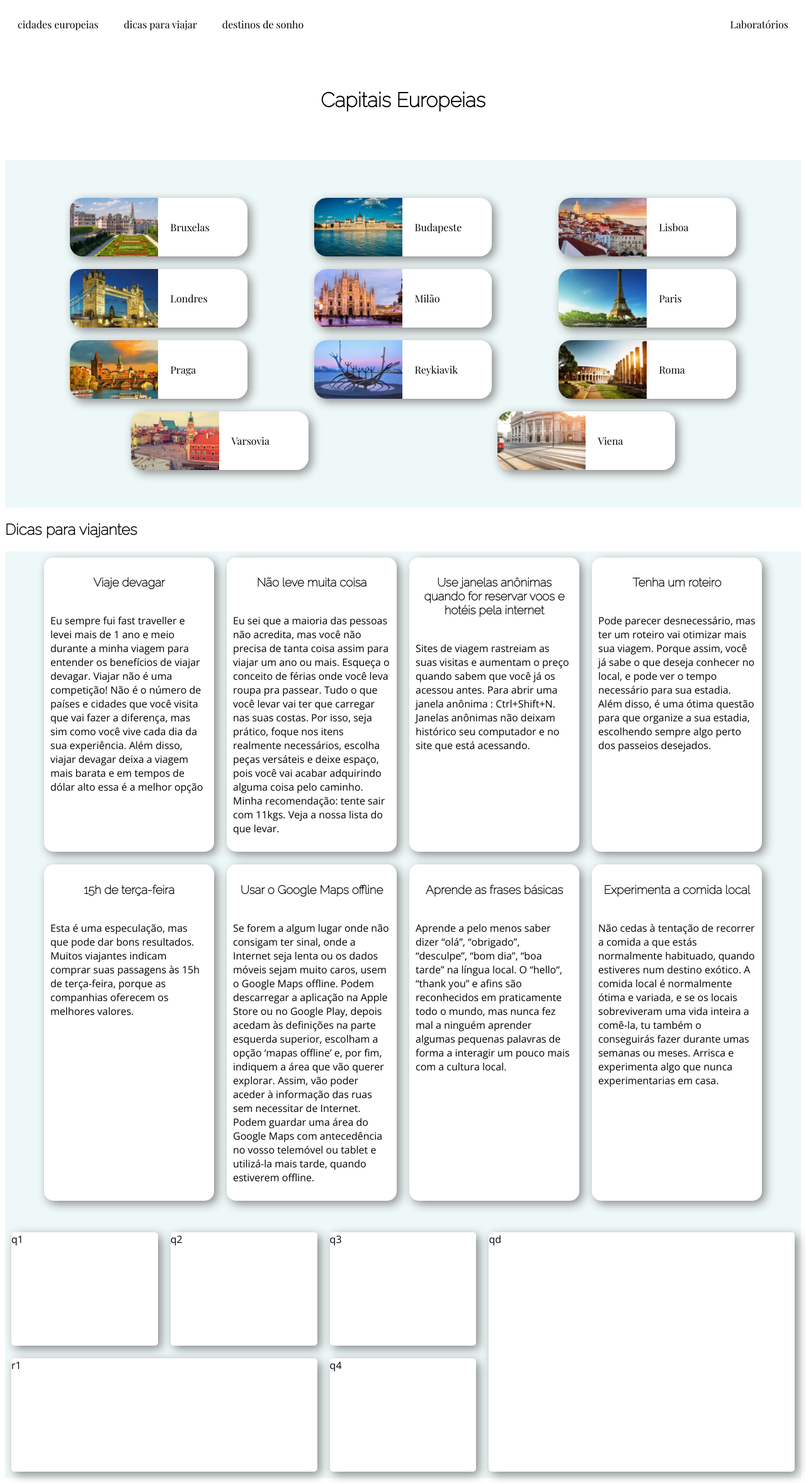
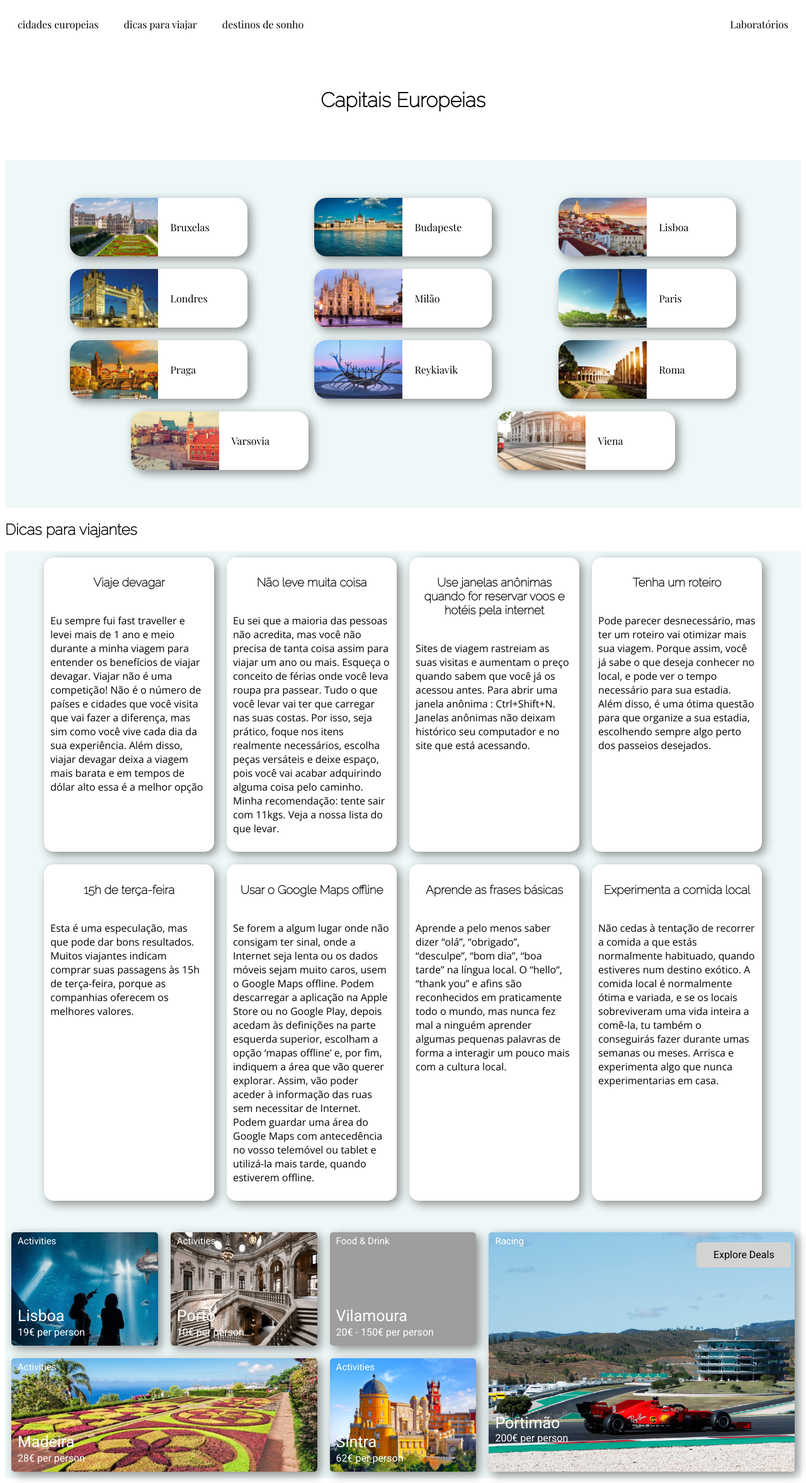
Before and after one commit to telmo-a22001972/pw-labs-telmopanacas-a22001972, a PHP site: page /lab4/index.html in a window 1280 px wide. Shown: the whole page at 63% size. Run offline with PHP 8.4, Linux system fonts and the light colour scheme; grey boxes are pictures that could not be loaded.

Commit message:
Quase tudo feito, bora bora bora bora

```diff
--- a/lab4/estilos.css
+++ b/lab4/estilos.css
@@ -117,8 +117,7 @@
 
 }
 .dicas_grid > div {
-    font-family: 'Open Sans', sans-serif;
-    background: white;
+
     margin: 10px;
     border-radius: 5px;
     box-shadow: 5px 5px 15px #888888;
@@ -126,20 +125,96 @@
 }
 .quadrado1 {
     grid-area: quadrado1;
-    /*height: 200px;*/
+    background-image: url("images/oceanario.png");
+    height: 180px;
+    background-size: cover;
+    border-radius: 5px;
+
 }
 .quadrado2 {
     grid-area: quadrado2;
+    background-image: url("images/palacio_da_bolsa.png");
+    height: 180px;
+    background-size: cover;
+    border-radius: 5px;
 }
 .quadrado3 {
     grid-area: quadrado3;
+    background-image: url("images/vilamoura.png");
+    height: 180px;
+    background-size: cover;
+    border-radius: 5px;
 }
 .quadrado4 {
     grid-area: quadrado4;
+    background-image: url("images/sintra.png");
+    height: 180px;
+    background-size: cover;
+    border-radius: 5px;
 }
+
 .retangulo1 {
     grid-area: retangulo1;
+    background-image: url("images/madeira.png");
+    height: 180px;
+    background-size: cover;
+    border-radius: 5px;
 }
 .quadrado_direita {
     grid-area: quadrado_direita;
+    background-image: url("images/img.png");
+    background-size: cover;
+    border-radius: 5px;
 }
+
+
+
+.tipo_destino {
+    font-family: 'Roboto', sans-serif;
+    position: relative;
+    color: white;
+    font-size: 15px;
+    top: 5px; left: 10px;
+}
+
+.nome_destino {
+    font-family: 'Roboto', sans-serif;
+    position: relative;
+    color: white;
+    top: 100px; left: 10px;
+    font-size: 25px;
+}
+
+.info {
+    font-family: 'Roboto', sans-serif;
+    position: relative;
+    color: white;
+    top: 102px; left: 10px;
+}
+
+.nome_destino_qd {
+    font-family: 'Roboto', sans-serif;
+    position: relative;
+    color: white;
+    top: 270px; left: 10px;
+    font-size: 25px;
+}
+
+.info_qd {
+    font-family: 'Roboto', sans-serif;
+    position: relative;
+    color: white;
+    top: 270px; left: 10px;
+}
+
+.butao_qd {
+    font-family: 'Roboto', sans-serif;
+    position: relative;
+    bottom: 50px; left: 330px;
+    background-color: lightgray;
+    width: 150px;
+    height: 40px;
+    text-align: center;
+    padding-top: 10px;
+    border-radius: 5px;
+}
--- a/lab4/index.html
+++ b/lab4/index.html
@@ -10,7 +10,9 @@
     <link rel="preconnect" href="https://fonts.googleapis.com">
     <link rel="preconnect" href="https://fonts.gstatic.com" crossorigin>
     <link href="https://fonts.googleapis.com/css2?family=Open+Sans:wght@300&family=Playfair+Display&family=Raleway:wght@100&display=swap" rel="stylesheet">
-
+    <style>
+        @import url('https://fonts.googleapis.com/css2?family=Roboto&display=swap');
+    </style>
 </head>
 <body>
 
@@ -122,12 +124,47 @@ Podem guardar uma área do Google Maps com antecedência no vosso telemóvel ou
     </div>
 
     <div class="dicas_grid">
-        <div class="quadrado1">q1</div>
-        <div class="quadrado2">q2</div>
-        <div class="quadrado3">q3</div>
-        <div class="retangulo1">r1</div>
-        <div class="quadrado4">q4</div>
-        <div class="quadrado_direita">qd</div>
+        <div class="quadrado1">
+            <div class="tipo_destino">Activities</div>
+            <div class="nome_destino">Lisboa</div>
+            <div class="info">19€ per person</div>
+        </div>
+        <div class="quadrado2">
+            <div class="q2_image">
+                <div class="tipo_destino">Activities</div>
+                <div class="nome_destino">Porto</div>
+                <div class="info">10€ per person</div>
+            </div>
+        </div>
+        <div class="quadrado3">
+            <div class="q3_image">
+                <div class="tipo_destino">Food & Drink</div>
+                <div class="nome_destino">Vilamoura</div>
+                <div class="info">20€ - 150€ per person</div>
+            </div>
+        </div>
+        <div class="retangulo1">
+            <div class="r1_image">
+                <div class="tipo_destino">Activities</div>
+                <div class="nome_destino">Madeira</div>
+                <div class="info">28€ per person</div>
+            </div>
+        </div>
+        <div class="quadrado4">
+            <div class="q4_image">
+                <div class="tipo_destino">Activities</div>
+                <div class="nome_destino">Sintra</div>
+                <div class="info">62€ per person</div>
+            </div>
+        </div>
+        <div class="quadrado_direita">
+            <div class="qd_image">
+                <div class="tipo_destino">Racing</div>
+                <div class="nome_destino_qd">Portimão</div>
+                <div class="info_qd">200€ per person</div>
+                <div class="butao_qd">Explore Deals</div>
+            </div>
+        </div>
     </div>
 
 </body>
```
Also changed, not shown: lab4/images/img.png (added), lab4/images/madeira.png (added), lab4/images/oceanario.png (added), lab4/images/palacio_da_bolsa.png (added), lab4/images/sintra.png (added), 1 other file.
